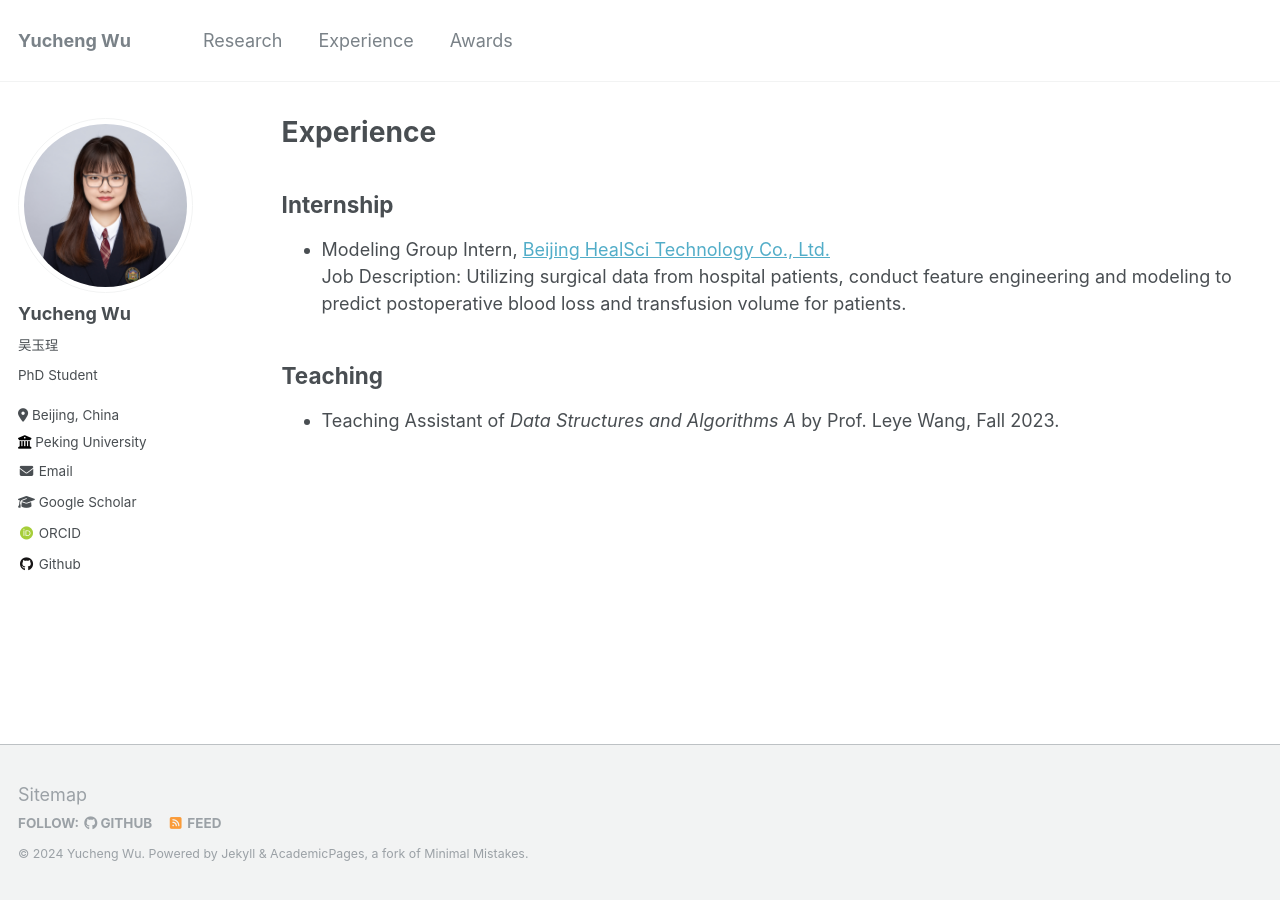
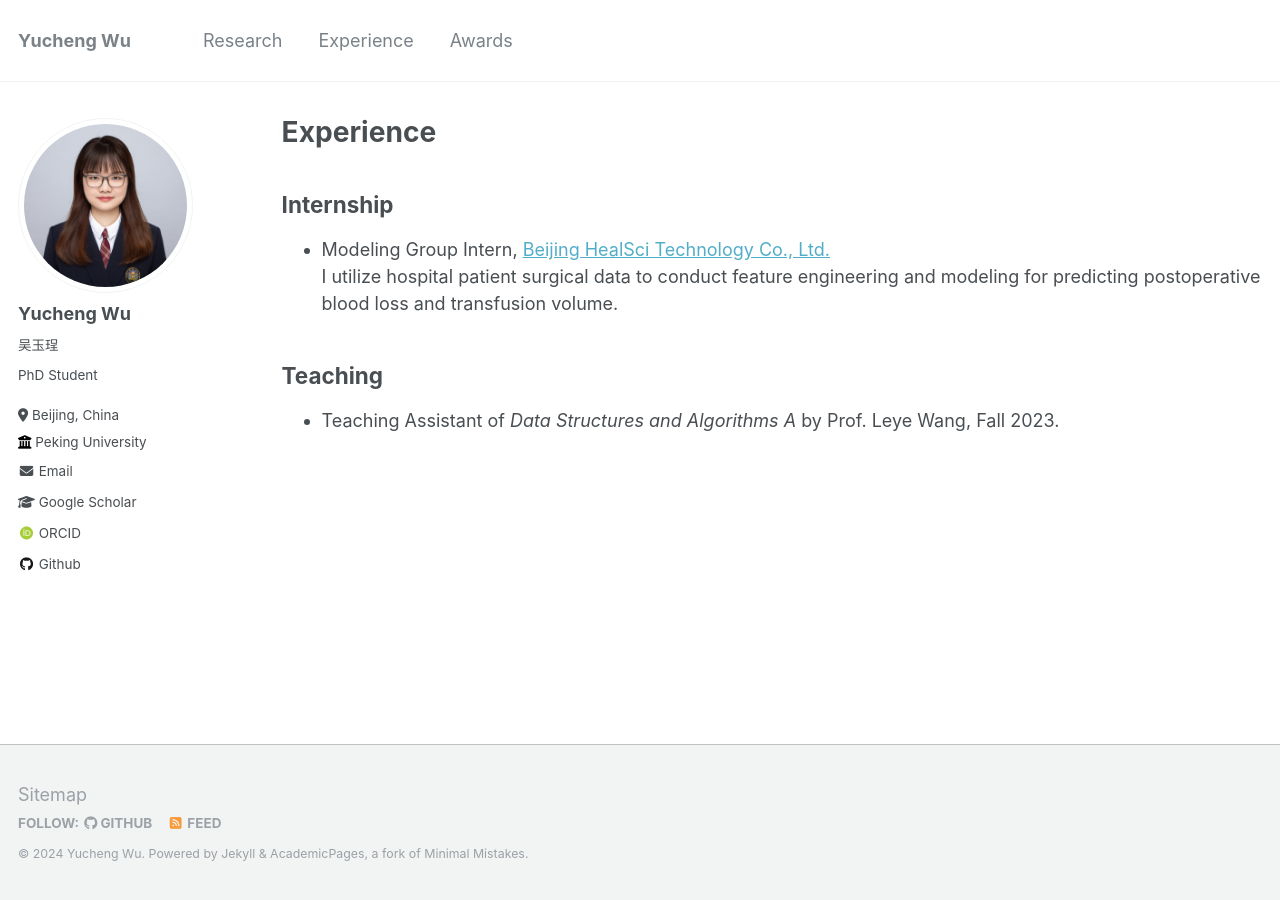
Before and after one commit to wuyucheng2002/wuyucheng2002.github.io, a Jekyll site: the page built from _pages/experience.md, in a window 1280 px wide. Built offline with Jekyll 4.4.1, drawn with Linux system fonts in a browser that asks for light colours; some web fonts are replaced.

Commit message:
Update experience.md

```diff
--- a/_pages/experience.md
+++ b/_pages/experience.md
@@ -8,7 +8,7 @@
 ## Internship
 
 * Modeling Group Intern, <a href="https://www.healscitech.com/#/home" target="_blank">Beijing HealSci Technology Co., Ltd.</a> <br/>
-Job Description: Utilizing surgical data from hospital patients, conduct feature engineering and modeling to predict postoperative blood loss and transfusion volume for patients.
+I utilize hospital patient surgical data to conduct feature engineering and modeling for predicting postoperative blood loss and transfusion volume.
 
 ## Teaching
 
```
